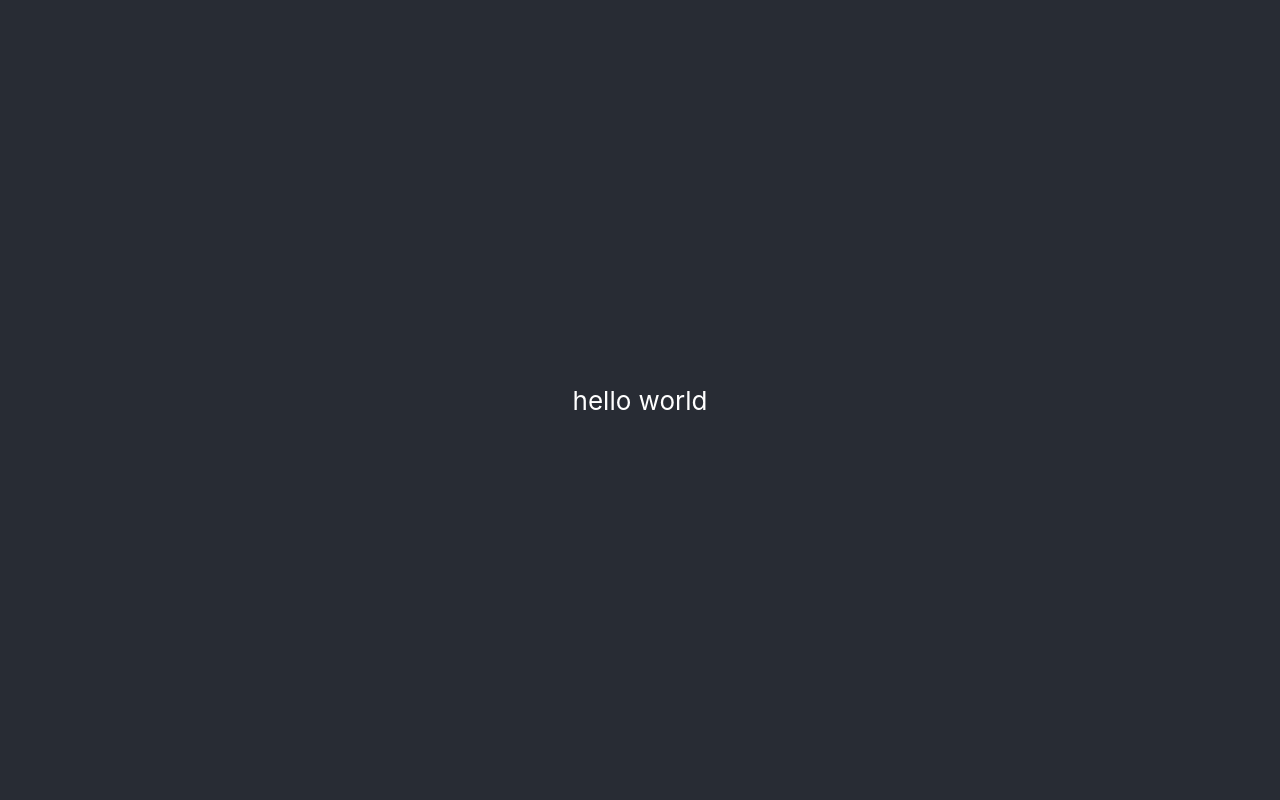
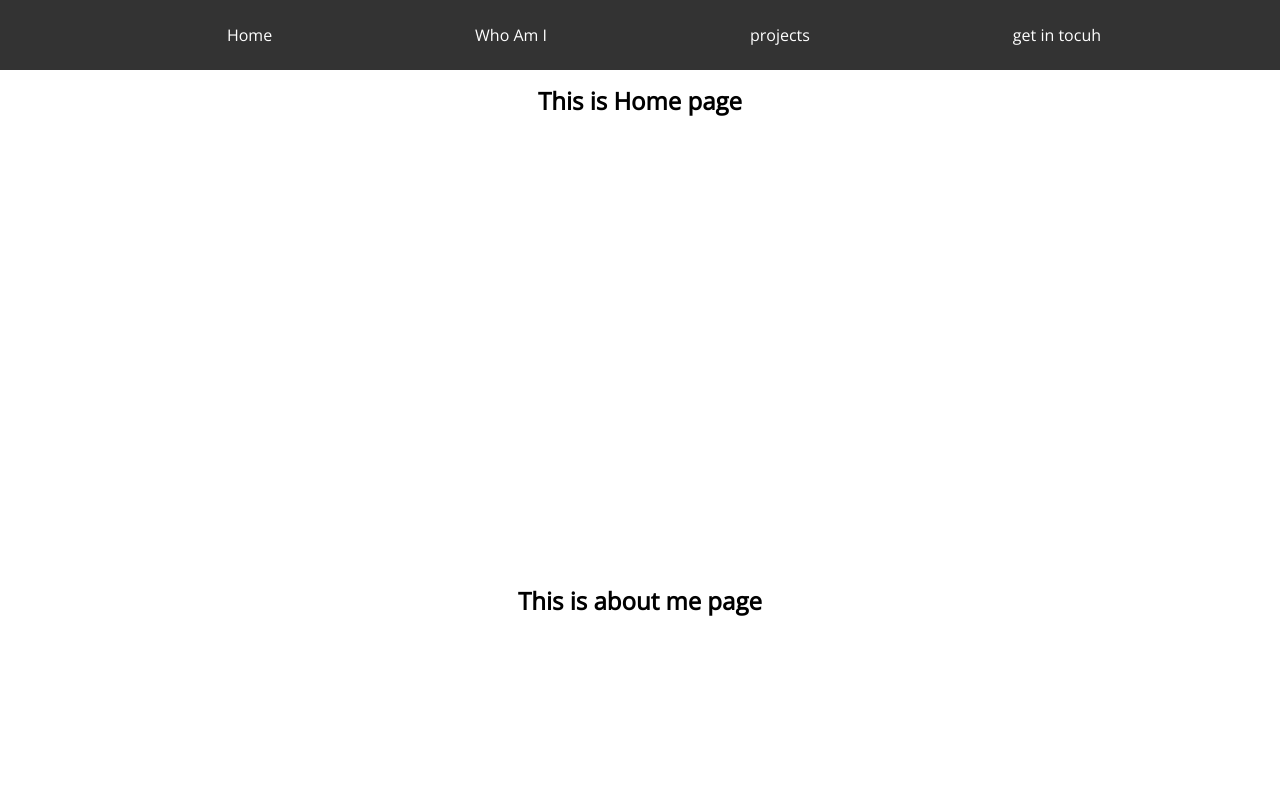
Before and after one commit to veer-a1505/my_portfolio, a React (Create React App) app: page / in a window 1280 px wide. Shown: the top 800 px of the page. Built offline with nearby package versions, Linux system fonts and the light colour scheme.

Commit message:
added scroll effect

```diff
--- a/package.json
+++ b/package.json
@@ -8,7 +8,9 @@
     "@testing-library/user-event": "^12.8.3",
     "react": "^17.0.2",
     "react-dom": "^17.0.2",
+    "react-router-dom": "^5.2.0",
     "react-scripts": "4.0.3",
+    "react-scroll": "^1.8.2",
     "web-vitals": "^1.1.1"
   },
   "scripts": {
--- a/public/index.html
+++ b/public/index.html
@@ -24,6 +24,11 @@
       work correctly both with client-side routing and a non-root public URL.
       Learn how to configure a non-root public URL by running `npm run build`.
     -->
+
+  <!-- GOOGLE FONTS -->
+  <link rel="preconnect" href="https://fonts.gstatic.com">
+  <link href="https://fonts.googleapis.com/css2?family=Open+Sans:ital,wght@0,300;1,300&display=swap" rel="stylesheet">
+
     <title>React App</title>
   </head>
   <body>
--- a/src/App.css
+++ b/src/App.css
@@ -1,38 +1,44 @@
-.App {
+/* My Portfolio */
+
+.pf-header {
+  position: fixed;
+  top: 0;
+  bottom: 10;
+  width: 100%;
+  background: #333;
+  margin-left: auto;
+  margin-right: auto;
+  color: #fff;
+  list-style-type: none;
+  display: flex;
+  flex-direction: row;
+  justify-content: space-evenly;
+  align-items: center;
+
+  padding: 1.5em;
+}
+
+li {
+  color: #fff;
+  text-decoration: none;
+}
+
+li:hover {
+  cursor: pointer;
+  color: #0f1;
+}
+
+.home,
+.about,
+.projects,
+.contact {
+  min-height: 60vh;
   text-align: center;
 }
 
-.App-logo {
-  height: 40vmin;
-  pointer-events: none;
+/* .contact {
+  height: 90vh;
+} */
+body {
+  padding-top: 4em;
 }
-
-@media (prefers-reduced-motion: no-preference) {
-  .App-logo {
-    animation: App-logo-spin infinite 20s linear;
-  }
-}
-
-.App-header {
-  background-color: #282c34;
-  min-height: 100vh;
-  display: flex;
-  flex-direction: column;
-  align-items: center;
-  justify-content: center;
-  font-size: calc(10px + 2vmin);
-  color: white;
-}
-
-.App-link {
-  color: #61dafb;
-}
-
-@keyframes App-logo-spin {
-  from {
-    transform: rotate(0deg);
-  }
-  to {
-    transform: rotate(360deg);
-  }
-}
--- a/src/App.js
+++ b/src/App.js
@@ -1,9 +1,19 @@
+import React from 'react'
 import './App.css'
+import AboutMe from './components/AbouMe'
+import Contact from './components/Contact'
+import Header from './components/Header'
+import Home from './components/Home'
+import Projects from './components/Projects'
 
 function App() {
   return (
-    <div className='App'>
-      <header className='App-header'>hello world</header>
+    <div>
+      <Header />
+      <Home />
+      <AboutMe />
+      <Projects />
+      <Contact />
     </div>
   )
 }
--- /dev/null
+++ b/src/components/AbouMe.js
@@ -0,0 +1,11 @@
+import React from 'react'
+
+const AboutMe = () => {
+  return (
+    <div className='about' id='about'>
+      <h2>This is about me page</h2>
+    </div>
+  )
+}
+
+export default AboutMe
--- /dev/null
+++ b/src/components/Contact.js
@@ -0,0 +1,11 @@
+import React from 'react'
+
+const Contact = () => {
+  return (
+    <div className='contact' id='contact'>
+      <h2>This is contact page</h2>
+    </div>
+  )
+}
+
+export default Contact
--- /dev/null
+++ b/src/components/Header.js
@@ -0,0 +1,46 @@
+import React from 'react'
+import { Link } from 'react-scroll'
+
+const Header = () => {
+  return (
+    <header className='pf-header'>
+      <Link
+        activeClass='active'
+        to='home'
+        spy={true}
+        smooth={true}
+        offset={-85}>
+        <li>Home</li>
+      </Link>
+
+      <Link
+        activeClass='active'
+        to='about'
+        spy={true}
+        smooth={true}
+        offset={-90}>
+        <li>Who Am I</li>
+      </Link>
+
+      <Link
+        activeClass='active'
+        to='project'
+        spy={true}
+        smooth={true}
+        offset={-90}>
+        <li>projects</li>
+      </Link>
+
+      <Link
+        activeClass='active'
+        to='contact'
+        spy={true}
+        smooth={true}
+        offset={90}>
+        <li>get in tocuh</li>
+      </Link>
+    </header>
+  )
+}
+
+export default Header
--- /dev/null
+++ b/src/components/Home.js
@@ -0,0 +1,11 @@
+import React from 'react'
+
+const Home = () => {
+  return (
+    <div className='home' id='home'>
+      <h2>This is Home page</h2>
+    </div>
+  )
+}
+
+export default Home
--- /dev/null
+++ b/src/components/Projects.js
@@ -0,0 +1,11 @@
+import React from 'react'
+
+const Projects = () => {
+  return (
+    <div className='projects' id='project'>
+      <h2>This is project page</h2>
+    </div>
+  )
+}
+
+export default Projects
--- a/src/index.css
+++ b/src/index.css
@@ -1,13 +1,11 @@
+::after,
+::before {
+  margin: 0;
+  padding: 0;
+  box-sizing: border-box;
+}
+
 body {
   margin: 0;
-  font-family: -apple-system, BlinkMacSystemFont, 'Segoe UI', 'Roboto', 'Oxygen',
-    'Ubuntu', 'Cantarell', 'Fira Sans', 'Droid Sans', 'Helvetica Neue',
-    sans-serif;
-  -webkit-font-smoothing: antialiased;
-  -moz-osx-font-smoothing: grayscale;
+  font-family: 'Open Sans', sans-serif;
 }
-
-code {
-  font-family: source-code-pro, Menlo, Monaco, Consolas, 'Courier New',
-    monospace;
-}
```
Also changed, not shown: 1 other file (tests, documents, lock files or other folders).
